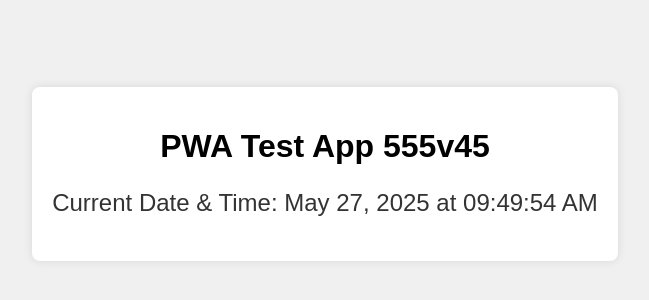
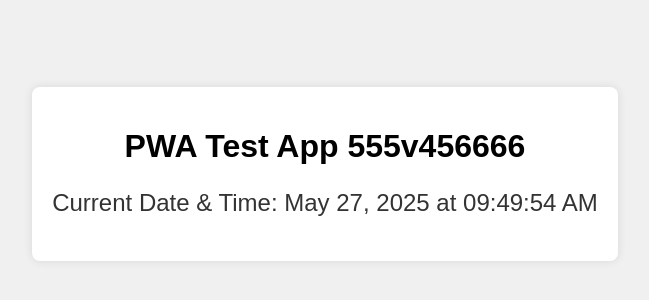
Before and after one commit to ky4mail/ky4mail, a plain HTML site: page index.html in a window 1280 px wide. Shown: the part 226-526 px from the top of the page, without its empty margins (315-964 px from the left). Drawn offline with Linux system fonts and the light colour scheme.

Commit message:
Update index.html

```diff
--- a/index.html
+++ b/index.html
@@ -31,7 +31,7 @@
 </head>
 <body>
     <div id="container">
-        <h1>PWA Test App 555v45</h1>
+        <h1>PWA Test App 555v456666</h1>
         <p id="datetime"></p>
     </div>
     <script>
```
